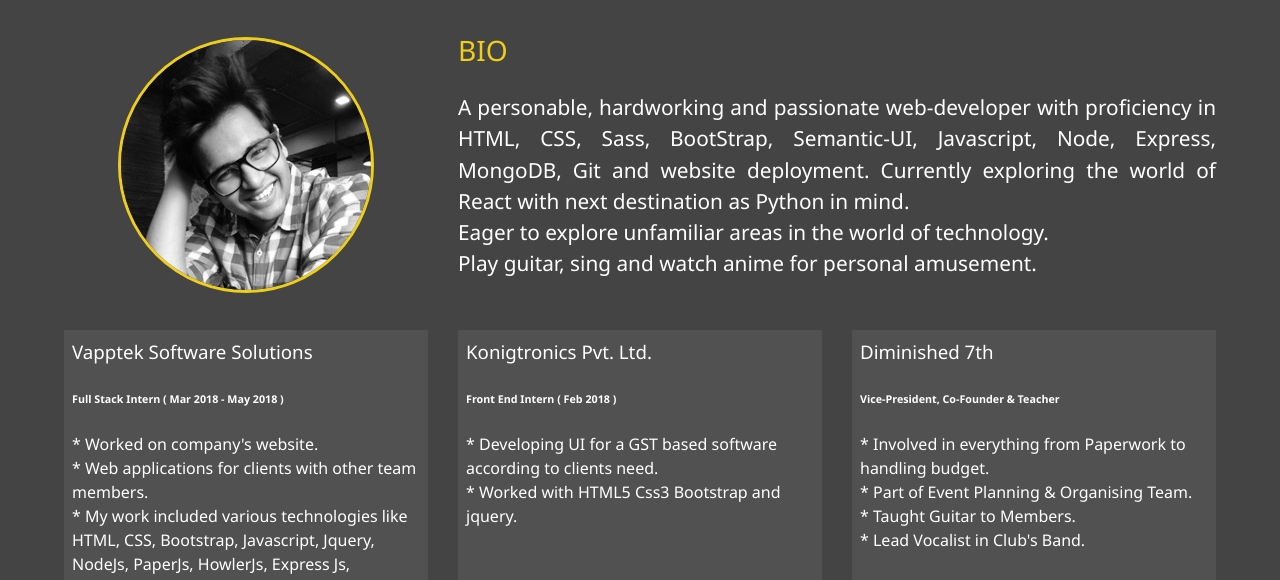
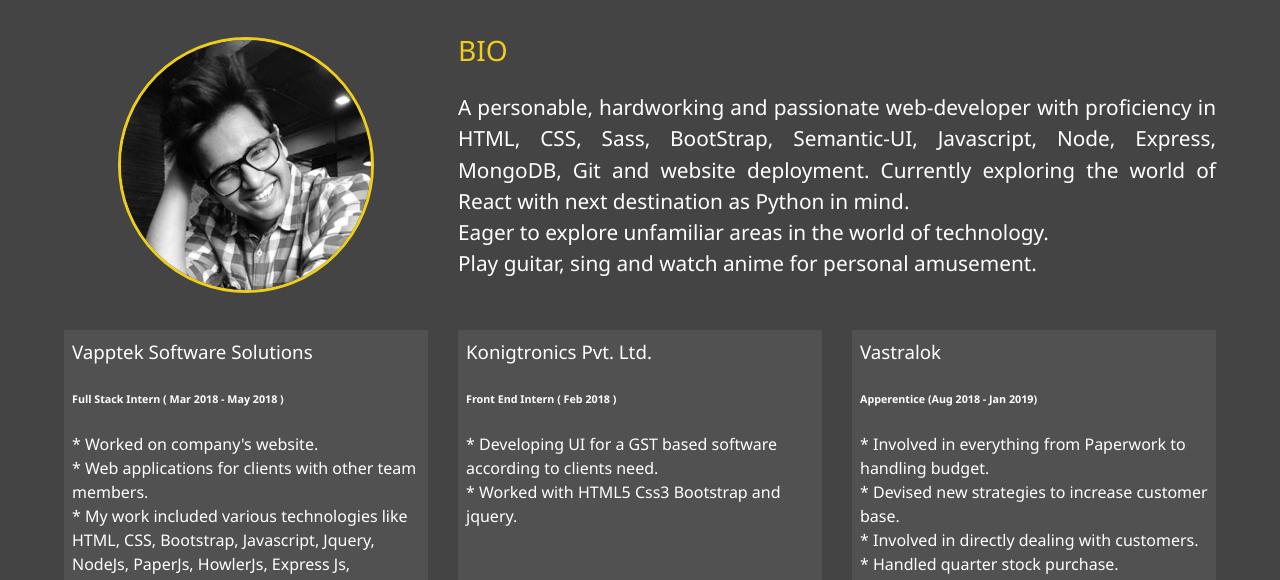
Before and after one commit to vaibhavmehrotra94/Portfolio, a plain HTML site: page about.html in a window 1280 px wide. Shown: the part 217-797 px from the top of the page. Drawn offline with Linux system fonts and the light colour scheme.

Commit message:
Profile Update.

```diff
--- a/about.html
+++ b/about.html
@@ -93,13 +93,13 @@
       </div>
 
       <div class="job job-3">
-        <h3>Diminished 7th</h3>
-        <h6>Vice-President, Co-Founder & Teacher</h6>
+        <h3>Vastralok</h3>
+        <h6>Apperentice (Aug 2018 - Jan 2019)</h6>
         <p>
           * Involved in everything from Paperwork to handling budget. <br>
-          * Part of Event Planning & Organising Team. <br>
-          * Taught Guitar to Members. <br>
-          * Lead Vocalist in Club's Band.
+          * Devised new strategies to increase customer base. <br>
+          * Involved in directly dealing with customers. <br>
+          * Handled quarter stock purchase.
         </p>
       </div>
     </div>
```
Also changed, not shown: contact.html (+1 -1 lines), index.html (+1 -1 lines).
